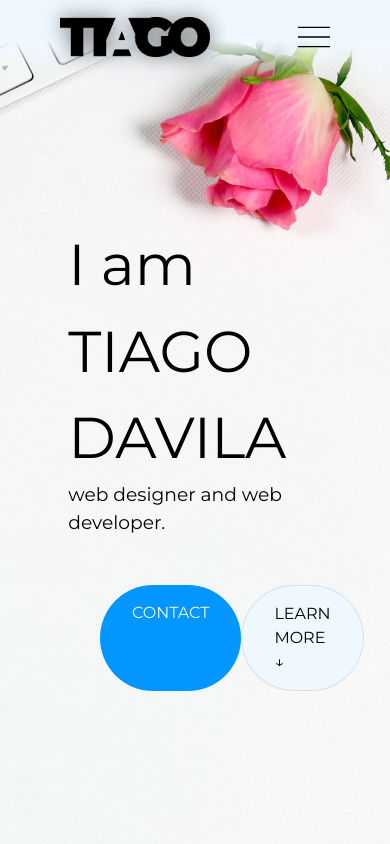
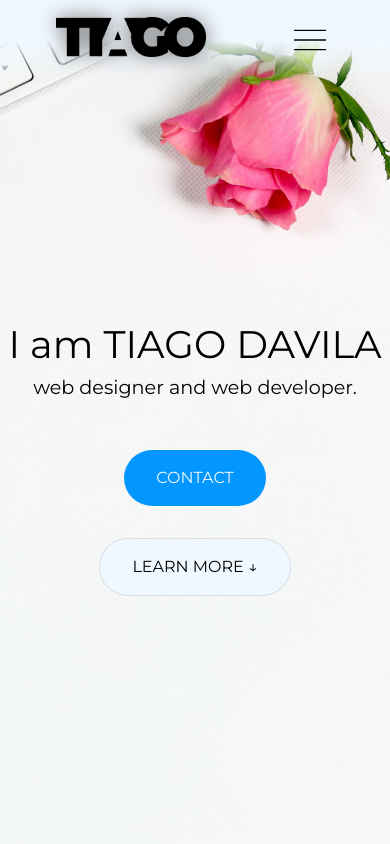
Before and after one commit to WebDevilishSmile/another_resume, a Next.js app: page / in a window 390 px wide. Shown: the top 844 px of the page. Built offline with nearby package versions, Linux system fonts and the light colour scheme.

Commit message:
1/6/24 13:07

```diff
--- a/src/app/components/Header.js
+++ b/src/app/components/Header.js
@@ -1,15 +1,19 @@
 'use client';
+
+import { useEffect, useState } from 'react';
 
 import Image from 'next/image';
 
 import { useScrollTrigger } from '@mui/material';
 
 import styles from './header.module.css';
-import { useEffect, useState } from 'react';
+
 import { nearestIndex } from './ScrollHeader';
-import Link from 'next/link';
+
+import MobileMenu from './MobileMenu';
 
 export default function Header({ links, mediaQueries }) {
+  const [mobileMenu, setMobileMenu] = useState(false);
   const [activeIndex, setActiveIndex] = useState(0);
 
   useEffect(() => {
@@ -28,7 +32,7 @@ export default function Header({ links, mediaQueries }) {
     threshold: 300,
   });
 
-  const headerStyle = trigger ? styles.scrolled : null;
+  const headerStyle = trigger ? styles.scrolled : '';
 
   const renderedLinks = links.map((li, index) => {
     const navLinkStyle = activeIndex === index ? styles.active : null;
@@ -57,15 +61,13 @@ export default function Header({ links, mediaQueries }) {
       {mediaQueries.desktop || mediaQueries.laptop ? (
         <div className={styles.nav_links}>{renderedLinks}</div>
       ) : (
-        <Link href='/'>
-          <Image
-            className={styles.menu}
-            src='/icons/menu.svg'
-            width={50}
-            height={50}
-            alt='Menu Icon'
-          />
-        </Link>
+        <MobileMenu
+          activeIndex={activeIndex}
+          setActiveIndex={setActiveIndex}
+          mobileMenu={mobileMenu}
+          setMobileMenu={setMobileMenu}
+          links={links}
+        />
       )}
     </div>
   );
--- /dev/null
+++ b/src/app/components/MobileMenu.js
@@ -0,0 +1,77 @@
+import Image from 'next/image';
+import Link from 'next/link';
+
+import { IconButton, Modal, Slide } from '@mui/material';
+import CloseIcon from '@mui/icons-material/Close';
+
+import styles from './mobile.module.css';
+import { nearestIndex } from './ScrollHeader';
+import { useEffect } from 'react';
+
+export default function MobileMenu({
+  activeIndex,
+  setActiveIndex,
+  mobileMenu,
+  setMobileMenu,
+  links,
+}) {
+  useEffect(() => {
+    const handleScroll = (e) => {
+      let index = nearestIndex(window.scrollY, links, 0, links.length - 1);
+      setActiveIndex(index);
+    };
+    document.addEventListener('scroll', handleScroll);
+    return () => {
+      document.removeEventListener('scroll', handleScroll);
+    };
+  }, [links, setActiveIndex]);
+  const renderedLinks = links.map((li, index) => {
+    const navLinkStyle = activeIndex === index ? styles.active : null;
+    return (
+      <a
+        key={index}
+        href={`${li.location}`}
+        className={`${styles.mobile_link} + ${navLinkStyle} `}
+        onClick={() => setMobileMenu(false)}
+      >
+        {li.title}
+      </a>
+    );
+  });
+
+  return (
+    <div className={styles.mobile_menu}>
+      <IconButton onClick={() => setMobileMenu((prev) => !prev)}>
+        <Image
+          className={styles.menu_icon}
+          src='/icons/menu.svg'
+          width={50}
+          height={50}
+          alt='Menu Icon'
+        />
+      </IconButton>
+      <Modal
+        open={mobileMenu}
+        onClose={() => setMobileMenu(false)}
+        disableScrollLock={true}
+      >
+        <Slide direction='left' in={mobileMenu}>
+          <div className={styles.open_menu}>
+            <IconButton
+              onClick={() => setMobileMenu(false)}
+              sx={{
+                position: 'absolute',
+                top: '2%',
+                right: '5%',
+                color: '#000',
+              }}
+            >
+              <CloseIcon fontSize='large' />
+            </IconButton>
+            {renderedLinks}
+          </div>
+        </Slide>
+      </Modal>
+    </div>
+  );
+}
--- a/src/app/components/ScrollHeader.js
+++ b/src/app/components/ScrollHeader.js
@@ -28,7 +28,7 @@ export const nearestIndex = (
   } else {
     var nextNearest = ~~((startIndex + endIndex) / 2);
     var a = Math.abs(
-      sectionPositionArray[nextNearest].headerRef.current.offsetTop -
+      sectionPositionArray[nextNearest].headerRef.current?.offsetTop -
         currentPosition
     );
     var b = Math.abs(
--- a/src/app/components/about.module.css
+++ b/src/app/components/about.module.css
@@ -20,7 +20,7 @@
 .heading_primary::after {
   content: '';
   position: absolute;
-  width: 10rem;
+  width: 80%;
   bottom: 0;
   left: 0;
   height: 2px;
--- a/src/app/components/header.module.css
+++ b/src/app/components/header.module.css
@@ -16,7 +16,7 @@
 
 .scrolled {
   height: 4rem;
-  box-shadow: 0px 3px 10px #e7e7e7;
+  box-shadow: 0px 1px 8px #e7e7e7;
   background-color: aliceblue;
 }
 
@@ -64,11 +64,6 @@
   color: red;
 }
 
-.menu {
-  width: 2rem;
-  height: 2rem;
-}
-
 @media (max-width: 1200px) {
   .nav_link {
     font-size: 1rem;
--- a/src/app/components/hero.module.css
+++ b/src/app/components/hero.module.css
@@ -12,7 +12,7 @@
 }
 
 .content_container {
-  width: 65%;
+  width: 100%;
   height: 30rem;
 
   display: flex;
@@ -42,13 +42,15 @@
 }
 
 .heading_secondary {
+  font-size: 1.4rem;
   font-weight: 400;
 }
 
 .btn_container {
   width: 75%;
   display: flex;
-  justify-content: space-evenly;
+  justify-content: center;
+  gap: 4rem;
 }
 
 .learn_button,
@@ -100,3 +102,21 @@
   transition: all 0.4s;
   background-color: rgb(4, 150, 255, 0.25);
 }
+
+@media (min-width: 800px) and (max-width: 800px) {
+}
+@media (min-width: 0px) and (max-width: 799px) {
+  .heading_primary {
+    font-size: 2.4rem;
+  }
+
+  .heading_secondary {
+    font-size: 1.2rem;
+  }
+
+  .btn_container {
+    flex-direction: column;
+    align-items: center;
+    gap: 2rem;
+  }
+}
--- /dev/null
+++ b/src/app/components/mobile.module.css
@@ -0,0 +1,46 @@
+.menu_icon {
+  width: 2rem;
+  height: 2rem;
+}
+
+.open_menu {
+  position: absolute;
+  top: 0;
+  right: 0;
+  width: 75%;
+  height: 100%;
+  border: none;
+
+  display: flex;
+  flex-direction: column;
+  justify-content: center;
+  align-items: center;
+  padding: 3rem;
+
+  background: aliceblue;
+}
+
+.mobile_link {
+  position: relative;
+  font-size: 1.6rem;
+  font-weight: 400;
+  margin-bottom: 3rem;
+  border: none;
+  text-decoration: none;
+  background-color: transparent;
+}
+
+.active {
+  color: red;
+}
+
+.active::after {
+  content: '';
+  position: absolute;
+  left: 0;
+  bottom: -0.5rem;
+  height: 2px;
+  width: 75%;
+  background-image: linear-gradient(to left, aliceblue, rgb(4, 150, 255));
+  transition: width 0.5s ease;
+}
--- a/src/app/page.module.css
+++ b/src/app/page.module.css
@@ -1,4 +1,5 @@
 .main {
+  position: relative;
   top: 0;
   width: 100%;
   margin-top: -6rem;
```
